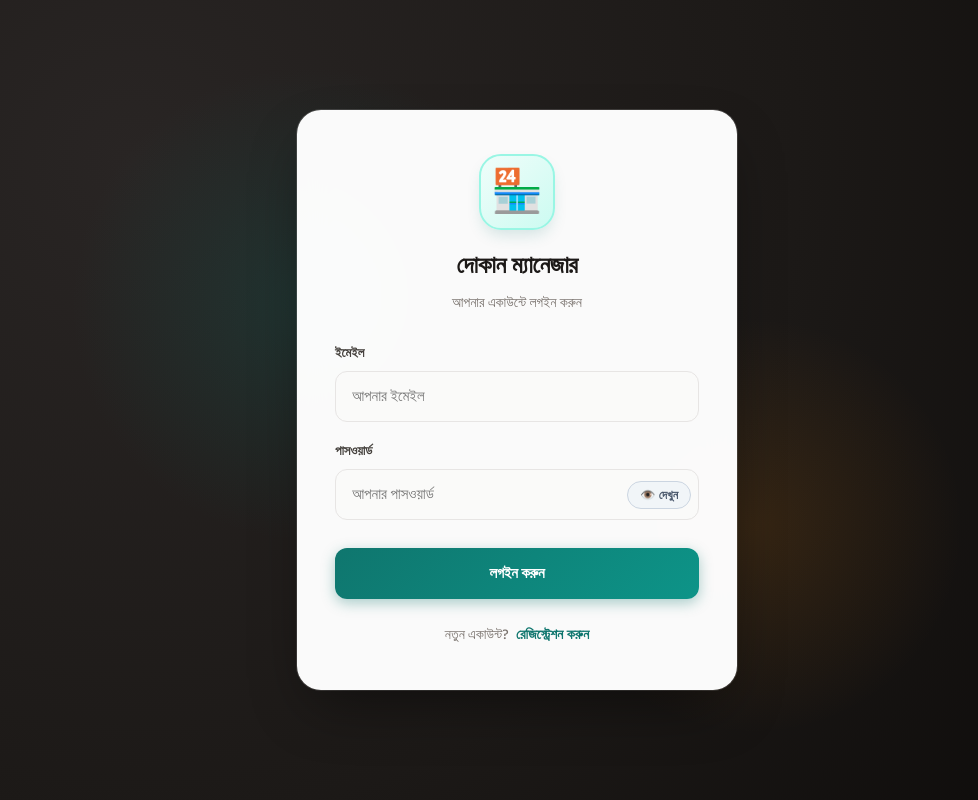
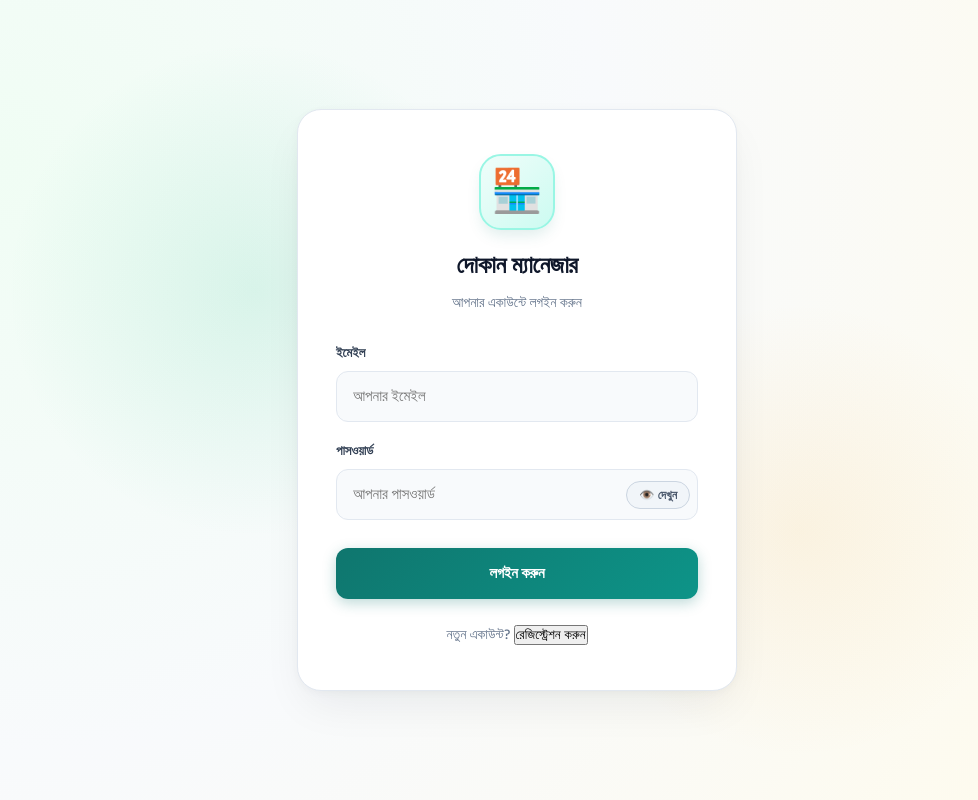
Before and after one commit to fahim-m30/Shop-Management, a React (Create React App) app in the folder frontend-src/: page / in a window 1280 px wide. Shown: the whole page, without its empty margins (123-1101 px from the left). Built offline with nearby package versions, Linux system fonts and the light colour scheme; no server answers.

Commit message:
style: convert theme to elegant bright light palette with fresh mint ambient background and clean frosted navbar

```diff
--- a/frontend-src/public/index.html
+++ b/frontend-src/public/index.html
@@ -4,7 +4,7 @@
     <meta charset="utf-8" />
     <link rel="icon" href="%PUBLIC_URL%/icon-192.png" />
     <meta name="viewport" content="width=device-width, initial-scale=1, maximum-scale=1, user-scalable=no" />
-    <meta name="theme-color" content="#1c1917" />
+    <meta name="theme-color" content="#f8fafc" />
     <meta name="description" content="দোকান ম্যানেজমেন্ট সিস্টেম - বিক্রয়, মাল ও আয়ের হিসাব" />
 
     <!-- PWA Manifest for Android & Chrome -->
--- a/frontend-src/public/sw.js
+++ b/frontend-src/public/sw.js
@@ -1,5 +1,5 @@
 // Service Worker for Shop Manager PWA
-const CACHE_NAME = 'shop-manager-v2';
+const CACHE_NAME = 'shop-manager-v3';
 
 self.addEventListener('install', (event) => {
   self.skipWaiting();
--- a/frontend-src/src/App.css
+++ b/frontend-src/src/App.css
@@ -1,11 +1,11 @@
 /* ============================================
-   দোকান ম্যানেজমেন্ট সিস্টেম — মার্জিত ও রুচিশীল থিম (Elegant Warm Palette)
+   দোকান ম্যানেজমেন্ট সিস্টেম — মার্জিত লাইট থিম (Clean, Elegant Light Theme)
    ============================================ */
 
 @import url('https://fonts.googleapis.com/css2?family=Hind+Siliguri:wght@400;500;600;700&family=Plus+Jakarta+Sans:wght@500;600;700&display=swap');
 
 :root {
-  /* Brand / Primary - মার্জিত ডিপ এমারেল্ড ও ফরেস্ট জেড (সমৃদ্ধি ও বিশ্বস্ততার রঙ) */
+  /* Brand / Primary - মার্জিত বনজ পান্না ও টিল (Forest Emerald & Jade) */
   --primary: #0f766e;
   --primary-hover: #115e59;
   --primary-light: #f0fdfa;
@@ -31,25 +31,24 @@
   --rose-light: #fff1f2;
   --rose-border: #fecdd3;
 
-  /* Warm Stone & Alabaster Palette (মার্জিত, শান্ত ও চোখের জন্য তৃপ্তিদায়ক) */
-  --stone-50: #fafaf9;
-  --stone-100: #f5f5f4;
-  --stone-200: #e7e5e4;
-  --stone-300: #d6d3d1;
-  --stone-400: #a8a29e;
-  --stone-500: #78716c;
-  --stone-600: #57534e;
-  --stone-700: #44403c;
-  --stone-800: #292524;
-  --stone-900: #1c1917;
-  --stone-950: #0c0a09;
+  /* Clean Slate & Light Neutral Palette (মার্জিত, স্নিগ্ধ ও আরামদায়ক লাইট কালার) */
+  --stone-50: #f8fafc;
+  --stone-100: #f1f5f9;
+  --stone-200: #e2e8f0;
+  --stone-300: #cbd5e1;
+  --stone-400: #94a3b8;
+  --stone-500: #64748b;
+  --stone-600: #475569;
+  --stone-700: #334155;
+  --stone-800: #1e293b;
+  --stone-900: #0f172a;
   --white: #ffffff;
 
-  /* Shadows - Ambient Layered */
-  --shadow-sm: 0 1px 2px 0 rgba(28, 25, 23, 0.04);
-  --shadow-card: 0 4px 20px -2px rgba(28, 25, 23, 0.05), 0 2px 6px -1px rgba(28, 25, 23, 0.03);
-  --shadow-hover: 0 12px 30px -4px rgba(28, 25, 23, 0.09), 0 4px 12px -2px rgba(28, 25, 23, 0.04);
-  --shadow-modal: 0 24px 48px -12px rgba(28, 25, 23, 0.25);
+  /* Shadows - Ambient & Crisp */
+  --shadow-sm: 0 1px 2px 0 rgba(15, 23, 42, 0.04);
+  --shadow-card: 0 4px 18px -2px rgba(15, 23, 42, 0.05), 0 2px 6px -1px rgba(15, 23, 42, 0.03);
+  --shadow-hover: 0 12px 28px -4px rgba(15, 23, 42, 0.08), 0 4px 10px -2px rgba(15, 23, 42, 0.04);
+  --shadow-modal: 0 20px 45px -10px rgba(15, 23, 42, 0.15);
 
   /* Radius */
   --radius-sm: 8px;
@@ -106,11 +105,11 @@ body {
 }
 
 /* ============================================
-   NAVBAR - মার্জিত ডার্ক এসপ্রেসো ও গ্লাস
+   NAVBAR - আধুনিক ফ্রস্টেড গ্লাস লাইট নেভবার
    ============================================ */
 
 .navbar {
-  background: rgba(28, 25, 23, 0.95);
+  background: rgba(255, 255, 255, 0.96);
   backdrop-filter: blur(14px);
   -webkit-backdrop-filter: blur(14px);
   padding: 0 24px;
@@ -118,8 +117,8 @@ body {
   align-items: center;
   justify-content: space-between;
   height: 68px;
-  box-shadow: 0 4px 20px rgba(0, 0, 0, 0.12);
-  border-bottom: 1px solid rgba(255, 255, 255, 0.08);
+  box-shadow: 0 1px 3px 0 rgba(15, 23, 42, 0.05), 0 1px 2px -1px rgba(15, 23, 42, 0.03);
+  border-bottom: 1px solid var(--stone-200);
   position: sticky;
   top: 0;
   z-index: 100;
@@ -133,17 +132,18 @@ body {
 
 .brand-icon {
   font-size: 26px;
-  background: rgba(255, 255, 255, 0.08);
+  background: var(--emerald-light);
+  border: 1px solid var(--emerald-border);
   padding: 6px;
   border-radius: var(--radius-sm);
   display: flex;
   align-items: center;
   justify-content: center;
-  box-shadow: inset 0 1px 1px rgba(255, 255, 255, 0.2);
+  box-shadow: 0 1px 2px rgba(5, 150, 105, 0.1);
 }
 
 .brand-name {
-  color: var(--white);
+  color: var(--stone-900);
   font-size: 19px;
   font-weight: 700;
   letter-spacing: -0.3px;
@@ -153,16 +153,16 @@ body {
   display: flex;
   align-items: center;
   gap: 6px;
-  background: rgba(255, 255, 255, 0.06);
+  background: var(--stone-100);
   padding: 4px;
   border-radius: 30px;
-  border: 1px solid rgba(255, 255, 255, 0.08);
+  border: 1px solid var(--stone-200);
 }
 
 .nav-link {
   background: transparent;
   border: none;
-  color: rgba(255, 255, 255, 0.75);
+  color: var(--stone-600);
   padding: 7px 16px;
   border-radius: 20px;
   cursor: pointer;
@@ -176,14 +176,14 @@ body {
 }
 
 .nav-link:hover {
-  color: var(--white);
-  background: rgba(255, 255, 255, 0.1);
+  color: var(--stone-900);
+  background: var(--stone-200);
 }
 
 .nav-link.active {
-  background: linear-gradient(135deg, #0f766e 0%, #0d9488 100%);
+  background: var(--primary);
   color: var(--white);
-  box-shadow: 0 2px 10px rgba(15, 118, 110, 0.45);
+  box-shadow: 0 2px 8px rgba(15, 118, 110, 0.28);
 }
 
 .navbar-user {
@@ -193,17 +193,17 @@ body {
 }
 
 .user-name {
-  color: rgba(255, 255, 255, 0.85);
+  color: var(--stone-700);
   font-size: 14px;
-  font-weight: 500;
-  background: rgba(255, 255, 255, 0.08);
+  font-weight: 600;
+  background: var(--stone-100);
   padding: 5px 14px;
   border-radius: 20px;
-  border: 1px solid rgba(255, 255, 255, 0.06);
+  border: 1px solid var(--stone-200);
 }
 
 /* ============================================
-   AUTH PAGES - মার্জিত চারকোল ও অ্যারোমা ব্যাকগ্রাউন্ড (NO BLUE)
+   AUTH PAGES - স্নিগ্ধ, পরিচ্ছন্ন লাইট ব্যাকগ্রাউন্ড (NO BLACK / NO DARK BLUE)
    ============================================ */
 
 .auth-container {
@@ -211,21 +211,21 @@ body {
   display: flex;
   align-items: center;
   justify-content: center;
-  background: radial-gradient(circle at 20% 20%, #292524 0%, #1c1917 55%, #0c0a09 100%);
+  background: radial-gradient(circle at 10% 20%, #f0fdf4 0%, #f8fafc 45%, #fffbeb 100%);
   padding: 24px;
   position: relative;
   overflow: hidden;
 }
 
-/* Warm ambient glowing lights */
+/* Soft ambient pastel lights */
 .auth-container::before {
   content: '';
   position: absolute;
-  width: 480px;
-  height: 480px;
-  background: radial-gradient(circle, rgba(15, 118, 110, 0.22), transparent 70%);
-  top: 8%;
-  left: 15%;
+  width: 500px;
+  height: 500px;
+  background: radial-gradient(circle, rgba(16, 185, 129, 0.12), transparent 70%);
+  top: 5%;
+  left: 10%;
   border-radius: 50%;
   pointer-events: none;
 }
@@ -233,24 +233,24 @@ body {
 .auth-container::after {
   content: '';
   position: absolute;
-  width: 420px;
-  height: 420px;
-  background: radial-gradient(circle, rgba(217, 119, 6, 0.14), transparent 70%);
-  bottom: 8%;
-  right: 15%;
+  width: 460px;
+  height: 460px;
+  background: radial-gradient(circle, rgba(245, 158, 11, 0.09), transparent 70%);
+  bottom: 5%;
+  right: 10%;
   border-radius: 50%;
   pointer-events: none;
 }
 
 .auth-card {
-  background: rgba(255, 255, 255, 0.98);
-  backdrop-filter: blur(16px);
+  background: var(--white);
   border-radius: var(--radius-xl);
   padding: 44px 38px;
   width: 100%;
   max-width: 440px;
-  box-shadow: 0 25px 60px -15px rgba(0, 0, 0, 0.45),
-              0 0 0 1px rgba(255, 255, 255, 0.15);
+  box-shadow: 0 20px 45px -10px rgba(15, 23, 42, 0.08),
+              0 2px 8px rgba(15, 23, 42, 0.03);
+  border: 1px solid var(--stone-200);
   position: relative;
   z-index: 1;
 }
@@ -271,7 +271,7 @@ body {
   display: flex;
   align-items: center;
   justify-content: center;
-  box-shadow: 0 8px 16px -4px rgba(15, 118, 110, 0.18);
+  box-shadow: 0 8px 16px -4px rgba(15, 118, 110, 0.15);
 }
 
 .auth-header h1 {
@@ -338,7 +338,7 @@ body {
 .form-group select:focus {
   background: var(--white);
   border-color: var(--primary);
-  box-shadow: 0 0 0 4px rgba(15, 118, 110, 0.14);
+  box-shadow: 0 0 0 4px rgba(15, 118, 110, 0.12);
 }
 
 .income-preview {
@@ -412,13 +412,13 @@ body {
   font-size: 15px;
   font-weight: 700;
   margin-top: 10px;
-  box-shadow: 0 4px 14px rgba(15, 118, 110, 0.35);
+  box-shadow: 0 4px 14px rgba(15, 118, 110, 0.28);
 }
 
 .btn-primary:hover:not(:disabled) {
   background: linear-gradient(135deg, #115e59 0%, #0f766e 100%);
   transform: translateY(-1px);
-  box-shadow: 0 6px 20px rgba(15, 118, 110, 0.45);
+  box-shadow: 0 6px 18px rgba(15, 118, 110, 0.35);
 }
 
 .btn-primary:active:not(:disabled) {
@@ -431,16 +431,16 @@ body {
 }
 
 .btn-logout {
-  background: rgba(255, 255, 255, 0.1);
-  color: var(--white);
-  border: 1px solid rgba(255, 255, 255, 0.2);
+  background: var(--rose-light);
+  color: var(--rose);
+  border: 1px solid var(--rose-border);
   padding: 6px 14px;
   font-size: 13px;
   border-radius: 20px;
 }
 
 .btn-logout:hover {
-  background: rgba(255, 255, 255, 0.2);
+  background: #ffe4e6;
 }
 
 .btn-danger-sm {
@@ -448,32 +448,29 @@ body {
   color: var(--rose);
   border: 1px solid var(--rose-border);
   padding: 6px 12px;
-  font-size: 13px;
+  font-size: 12px;
   border-radius: var(--radius-sm);
-  cursor: pointer;
-  transition: all 0.15s;
+  font-weight: 600;
 }
 
 .btn-danger-sm:hover {
   background: #ffe4e6;
-  border-color: #fda4af;
-  transform: scale(1.05);
 }
 
-.link-btn {
+.btn-link {
   background: none;
   border: none;
   color: var(--primary);
+  font-weight: 700;
   cursor: pointer;
-  font-weight: 700;
-  font-size: 14px;
-  text-decoration: none;
+  font-size: inherit;
   font-family: inherit;
-  margin-left: 4px;
+  padding: 0 4px;
+  text-decoration: underline;
+  text-underline-offset: 3px;
 }
 
-.link-btn:hover {
-  text-decoration: underline;
+.btn-link:hover {
   color: var(--primary-hover);
 }
 
@@ -482,89 +479,106 @@ body {
    ============================================ */
 
 .alert {
-  padding: 12px 16px;
+  padding: 13px 18px;
   border-radius: var(--radius-md);
-  margin-bottom: 18px;
+  margin-bottom: 20px;
   font-size: 14px;
   font-weight: 500;
   display: flex;
   align-items: center;
   gap: 10px;
-  animation: fadeIn 0.25s ease;
+  animation: slideDown 0.25s cubic-bezier(0.4, 0, 0.2, 1);
 }
 
-@keyframes fadeIn {
-  from { opacity: 0; transform: translateY(-4px); }
+@keyframes slideDown {
+  from { opacity: 0; transform: translateY(-8px); }
   to { opacity: 1; transform: translateY(0); }
 }
 
 .alert-error {
   background: var(--rose-light);
+  border: 1px solid var(--rose-border);
   color: #9f1239;
-  border: 1px solid var(--rose-border);
 }
 
 .alert-success {
   background: var(--emerald-light);
+  border: 1px solid var(--emerald-border);
   color: #065f46;
-  border: 1px solid var(--emerald-border);
 }
 
 /* ============================================
-   PAGE CONTENT & HEADERS
+   SECTION HEADERS
    ============================================ */
 
-.page-content {
-  max-width: 1000px;
-  margin: 0 auto;
+.section-header {
+  margin-bottom: 24px;
 }
 
-.page-header {
-  margin-bottom: 28px;
+.section-header h2 {
+  font-size: 26px;
+  font-weight: 700;
+  color: var(--stone-900);
+  letter-spacing: -0.5px;
+  margin-bottom: 6px;
 }
 
-.page-header h2 {
-  font-size: 28px;
-  font-weight: 700;
-  color: var(--stone-900);
-  margin-bottom: 6px;
-  letter-spacing: -0.5px;
-}
-
-.page-header p {
+.section-header p {
   color: var(--stone-500);
-  font-size: 15px;
+  font-size: 14px;
   font-weight: 500;
 }
 
-.section-title {
-  font-size: 18px;
-  font-weight: 700;
-  color: var(--stone-800);
-  margin: 32px 0 16px;
-  letter-spacing: -0.3px;
+/* ============================================
+   DASHBOARD STAT CARDS
+   ============================================ */
+
+.dashboard-section {
+  margin-bottom: 36px;
 }
 
-/* ============================================
-   STATS CARDS - মার্জিত প্যাস্টেল কার্ড
-   ============================================ */
+.section-title {
+  font-size: 16px;
+  font-weight: 700;
+  color: var(--stone-700);
+  margin-bottom: 16px;
+  display: flex;
+  align-items: center;
+  gap: 10px;
+  letter-spacing: -0.2px;
+}
+
+.badge {
+  background: var(--stone-100);
+  color: var(--stone-600);
+  font-size: 12px;
+  padding: 3px 10px;
+  border-radius: 20px;
+  font-weight: 600;
+  border: 1px solid var(--stone-200);
+}
+
+.badge-info {
+  background: var(--teal-light);
+  color: var(--primary);
+  border-color: var(--teal-border);
+}
 
 .stats-grid {
   display: grid;
-  grid-template-columns: repeat(3, 1fr);
+  grid-template-columns: repeat(auto-fit, minmax(220px, 1fr));
   gap: 18px;
-  margin-bottom: 10px;
 }
 
 .stat-card {
   background: var(--white);
+  border: 1px solid var(--stone-200);
   border-radius: var(--radius-lg);
-  padding: 22px 20px;
+  padding: 22px;
   display: flex;
   align-items: center;
   gap: 16px;
   box-shadow: var(--shadow-card);
-  border: 1px solid var(--stone-200);
   transition: all 0.25s cubic-bezier(0.4, 0, 0.2, 1);
   position: relative;
   overflow: hidden;
@@ -604,7 +618,7 @@ body {
 }
 
 .stat-purple {
-  border-color: #fde68a;
+  border-color: var(--amber-border);
   background: linear-gradient(180deg, var(--white) 0%, #fffbeb 100%);
 }
 .stat-purple .stat-icon {
@@ -613,13 +627,13 @@ body {
 }
 
 .stat-icon {
-  font-size: 26px;
   width: 52px;
   height: 52px;
   border-radius: 14px;
   display: flex;
   align-items: center;
   justify-content: center;
+  font-size: 26px;
   flex-shrink: 0;
 }
 
@@ -640,20 +654,20 @@ body {
 }
 
 /* ============================================
-   FILTER BAR
+   FILTERS & CONTROLS
    ============================================ */
 
 .filter-bar {
+  background: var(--white);
+  border: 1px solid var(--stone-200);
+  border-radius: var(--radius-md);
+  padding: 14px 20px;
+  margin-bottom: 20px;
   display: flex;
   align-items: center;
   gap: 16px;
-  background: var(--white);
-  border-radius: var(--radius-md);
-  padding: 14px 20px;
-  margin-bottom: 20px;
+  flex-wrap: wrap;
   box-shadow: var(--shadow-card);
-  border: 1px solid var(--stone-200);
-  flex-wrap: wrap;
 }
 
 .filter-group {
@@ -677,31 +691,29 @@ body {
   font-family: inherit;
   color: var(--stone-900);
   background: var(--stone-50);
+  outline: none;
   cursor: pointer;
   font-weight: 600;
-  outline: none;
-  transition: border-color 0.15s;
+  transition: border-color 0.15s ease;
 }
 
 .filter-group select:focus {
   border-color: var(--primary);
 }
 
-.filter-total,
-.filter-totals {
+.filter-totals, .filter-total {
   margin-left: auto;
+  display: flex;
+  gap: 20px;
   font-size: 14px;
   color: var(--stone-600);
-  display: flex;
-  gap: 20px;
   font-weight: 500;
 }
 
-.filter-totals strong,
-.filter-total strong {
+.filter-totals strong, .filter-total strong {
+  font-size: 15px;
   color: var(--stone-900);
   font-weight: 700;
-  font-size: 15px;
 }
 
 .income-text {
@@ -709,7 +721,7 @@ body {
 }
 
 /* ============================================
-   DATA TABLES
+   TABLES
    ============================================ */
 
 .table-wrapper {
```
Also changed, not shown: frontend-src/public/manifest.json.
